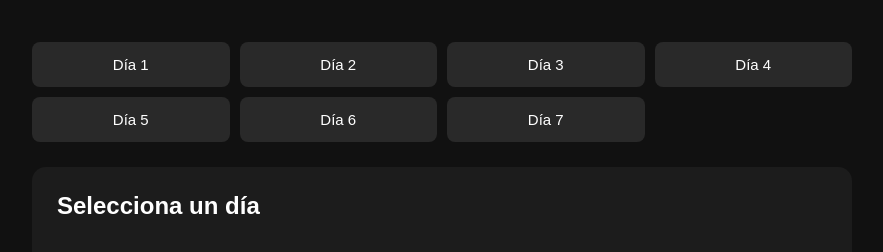
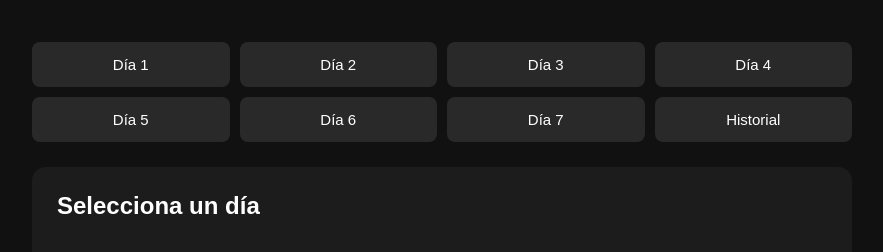
Before and after one commit to Alvarojim2007/Gym-tracker, a plain HTML site: page index.html in a window 1280 px wide. Shown: the part 98-350 px from the top of the page, without its empty margins (198-1081 px from the left). Drawn offline with Linux system fonts and the light colour scheme.

Commit message:
Update index.html

```diff
--- a/index.html
+++ b/index.html
@@ -27,6 +27,7 @@
             <button onclick="mostrarDia(5)">Día 5</button>
             <button onclick="mostrarDia(6)">Día 6</button>
             <button onclick="mostrarDia(7)">Día 7</button>
+            <button onclick="mostrarHistorial()">Historial</button>
         </nav>
 
         <section id="contenido">
```
